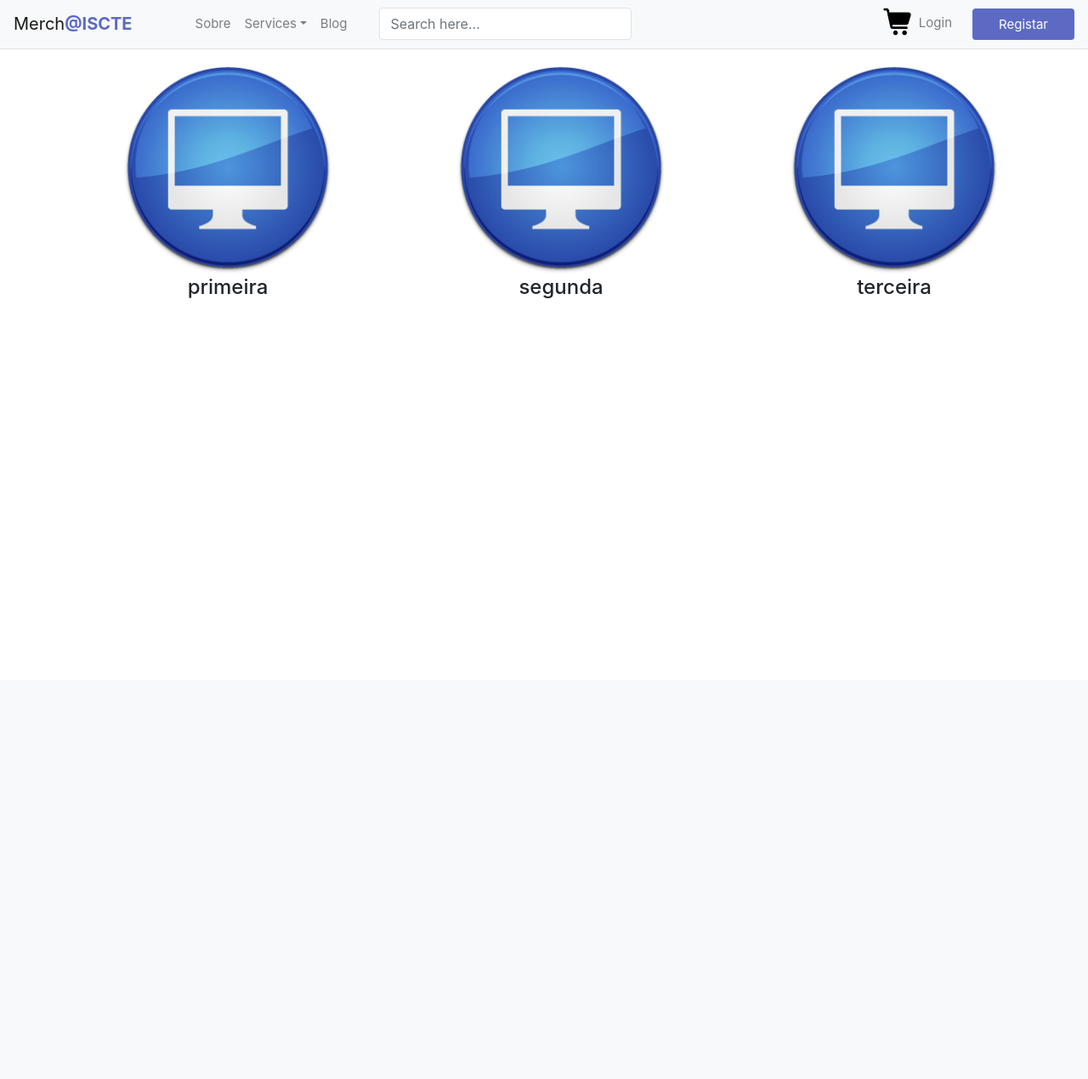
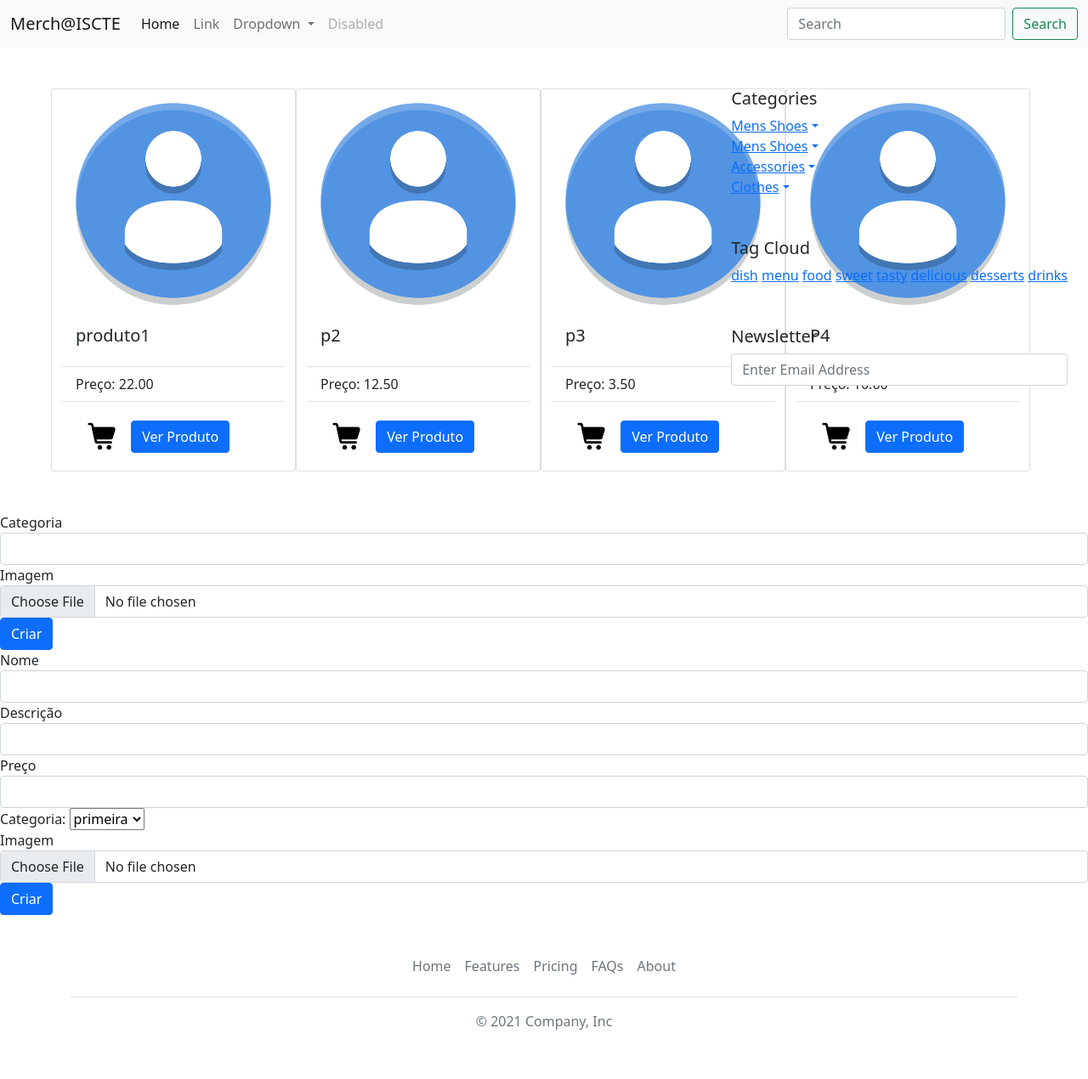
Before and after one commit to mspro1-iscte/DIAM_Projeto, a Django app: page /loja/ in a window 1280 px wide. Shown: the whole page at 85% size. Before the commit the page ends 351 px from the top, so only its background shows below. Run offline with Django 4.2, Linux system fonts and the light colour scheme; data comes from the database, SQL or seed files in the repository; both versions use the stored data as it was after the commit; some libraries are stand-ins or nearby versions.

Commit message:
FrontEnd rebuild

```diff
--- a/Projeto/Merch_ISCTE/loja/templates/loja/index.html
+++ /dev/null
@@ -1,195 +0,0 @@
-<!DOCTYPE html>
-<html lang="en">
-<head>
-    <meta charset="utf-8">
-    <meta content="width=device-width, initial-scale=1.0" name="viewport">
-    <title>
-        {% block title %}
-        Merch@ISCTE Main Page
-        {% endblock %}
-    </title>
-    <!-- Css -->
-    {% load static %}
-    <link href="{% static 'loja/css/style.css' %}" rel="stylesheet" type="text/css">
-    <!-- Header -->
-    <link href="https://fonts.googleapis.com/css?family=Varela+Round" rel="stylesheet">
-    <link href="https://stackpath.bootstrapcdn.com/bootstrap/4.5.0/css/bootstrap.min.css" rel="stylesheet">
-    <link href="https://fonts.googleapis.com/icon?family=Material+Icons" rel="stylesheet">
-    <link href="https://maxcdn.bootstrapcdn.com/font-awesome/4.7.0/css/font-awesome.min.css" rel="stylesheet">
-    <script src="https://code.jquery.com/jquery-3.5.1.min.js"></script>
-    <script src="https://cdn.jsdelivr.net/npm/popper.js@1.16.0/dist/umd/popper.min.js"></script>
-    <script src="https://stackpath.bootstrapcdn.com/bootstrap/4.5.0/js/bootstrap.min.js"></script>
-    <!-- Footer -->
-
-
-    <script>
-        // Prevent dropdown menu from closing when click inside the form
-        $(document).on("click", ".navbar-right .dropdown-menu", function (e) {
-            e.stopPropagation();
-        });
-    </script>
-</head>
-<body>
-
-{% block headerblock %}
-
-<header class="section-header">
-
-    <nav class="navbar navbar-expand-lg navbar-light bg-light">
-        <a class="navbar-brand" href="{% url 'loja:index' %}">Merch<b>@ISCTE</b></a>
-        <button class="navbar-toggler" data-target="#navbarCollapse" data-toggle="collapse" type="button">
-            <span class="navbar-toggler-icon"></span>
-        </button>
-        <!-- Collection of nav links, forms, and other content for toggling -->
-        <div class="collapse navbar-collapse justify-content-start" id="navbarCollapse">
-            <div class="navbar-nav">
-                <a class="nav-item nav-link" href="#sobre">Sobre</a>
-                <div class="nav-item dropdown">
-                    <a class="nav-item nav-link dropdown-toggle" data-toggle="dropdown" href="#">Services</a>
-                    <div class="dropdown-menu">
-                        <a class="dropdown-item" href="#">Web Design</a>
-                    </div>
-                </div>
-                <a class="nav-item nav-link" href="#">Blog</a>
-            </div>
-            <form class="navbar-form form-inline">
-                <div class="input-group search-box">
-                    <input class="form-control" id="search" placeholder="Search here..." type="text">
-                    <div class="input-group-append">
-                        <span class="input-group-text"><i class="material-icons">&#xE8B6;</i></span>
-                    </div>
-                </div>
-            </form>
-            <div class="navbar-nav action-buttons ml-auto">
-                <a href="{% url 'loja:carrinho' %}">
-                    <img width="35" height="35" src="{{'/static/media/shoppingcart.png'}}">
-                </a>
-
-                {% if not request.user.is_authenticated %}
-                <a class="nav-item nav-link dropdown-toggle mr-3" data-toggle="dropdown" href="#">Login</a>
-                <div class="dropdown-menu login-form">
-                    <form action="{% url 'loja:loginview' %}" method="post">
-                        {% csrf_token %}
-                        <div class="form-group">
-                            <label>Username</label>
-                            <input class="form-control" id="username" name="username" required="required" type="text">
-                        </div>
-                        <div class="form-group">
-                            <div class="clearfix">
-                                <label>Password</label>
-                                <a class="float-right text-muted" href="#"><small>Forgot?</small></a>
-                            </div>
-                            <input class="form-control" id="pass" name="pass" required="required" type="password">
-                        </div>
-                        <input class="btn btn-primary btn-block" type="submit" value="Login">
-                    </form>
-                </div>
-                <a class="btn btn-primary" href="{% url 'loja:registaruser' %}">Registar</a>
-                {% else %}
-                <a class="nav-item nav-link active" href="{% url 'loja:perfil' %}">Perfil</a>
-                <a class="nav-item nav-link dropdown-toggle mr-3" href="{% url 'loja:logoutview' %}">Logout</a>
-                {% endif %}
-
-            </div>
-        </div>
-    </nav>
-</header>
-
-{% if request.user.is_authenticated %}
-{% if request.user.is_superuser %}
-<h2> Olá admin </h2>
-{% else %}
-<h2> Olá {{ request.user.username}} </h2>
-{% endif %}
-{% else %}
-{% endif %}
-
-<p>{{ request.session.name }}</p>
-
-{% endblock %}
-
-{% block blocobody %}
-
-{% if request.user.is_superuser %}
-
-<div class="navbar-nav action-buttons ml-auto">
-    <a class="nav-item nav-link dropdown-toggle mr-3" data-toggle="dropdown" href="#">Criar Categoria</a>
-    <div class="dropdown-menu categoria-form">
-        <form action="{% url 'loja:nova_categoria' %}" enctype="multipart/form-data" method="post">
-            {% csrf_token %}
-            <div class="form-group">
-                <label>Categoria</label>
-                <input class="form-control" id="categoria_nome" name="categoria_nome" required="required"
-                       type="text">
-                <label>Imagem</label>
-                <input class="form-control" id="categoria_file" name="categoria_file" type="file">
-            </div>
-            <input class="btn btn-primary btn-block" type="submit" value="Criar">
-        </form>
-    </div>
-</div>
-
-{% if uploaded_file_url %}
-<p>File uploaded at: <a href="{{ uploaded_file_url }}">{{ uploaded_file_url }}</a></p>
-{% endif %}
-
-<div class="navbar-nav action-buttons ml-auto">
-    <a class="nav-item nav-link dropdown-toggle mr-3" data-toggle="dropdown" href="#">Criar Produto</a>
-    <div class="dropdown-menu categoria-form">
-        <form action="{% url 'loja:novo_produto' %}" method="post">
-            {% csrf_token %}
-            <div class="form-group">
-                <label>Nome</label>
-                <input class="form-control" id="produto_nome" name="produto_nome" required="required" type="text">
-                <label>Descrição</label>
-                <input class="form-control" id="produto_texto" name="produto_texto" type="text">
-                <label>Preço</label>
-                <input class="form-control" id="preco_data" name="preco_data" required="required" type="number" min="0.01" step="0.01">
-                <label for="categoria_select">Categoria:</label>
-                <select id="categoria_select" name="categoria_select">
-                    {% if lista_categoria %}
-                    {% for categoria in lista_categoria %}
-                    <option value="{{ categoria.id }}">{{ categoria.categoria_nome }}</option>
-                    {% endfor %}
-                    {% endif %}
-                </select>
-                <br>
-                <label>Imagem</label>
-                <input class="form-control" id="produto_file" name="file" type="file">
-            </div>
-            <input class="btn btn-primary btn-block" type="submit" value="Criar">
-        </form>
-    </div>
-</div>
-
-{% endif %}
-
-{% if lista_categoria %}
-<ul class="common-list">
-    {% for categoria in lista_categoria %}
-    <li class="common-list-item">
-        <a href="{% url 'loja:detalhe_categoria' categoria.id %}">
-            <img width="250" height="250" src="{{ categoria.foto }}">
-        </a>
-        <h4>{{ categoria.categoria_nome }}</h4>
-    </li>
-
-    {% endfor %}
-</ul>
-{% else %}
-<p>Não há categorias disponíveis.</p>
-{% endif %}
-
-
-{% endblock %}
-
-
-
-
-{% block footer %}
-
-
-{% endblock %}
-
-</body>
-</html>
--- /dev/null
+++ b/Projeto/Merch_ISCTE/loja/templates/loja/teste.html
@@ -0,0 +1,232 @@
+<!doctype html>
+<html lang="en">
+<head>
+    <!-- Required meta tags -->
+    <meta charset="utf-8">
+    <meta name="viewport" content="width=device-width, initial-scale=1">
+
+    <!-- Bootstrap CSS -->
+    <link href="https://cdn.jsdelivr.net/npm/bootstrap@5.1.3/dist/css/bootstrap.min.css" rel="stylesheet"
+          integrity="sha384-1BmE4kWBq78iYhFldvKuhfTAU6auU8tT94WrHftjDbrCEXSU1oBoqyl2QvZ6jIW3" crossorigin="anonymous">
+
+    <title>Hello, world!</title>
+</head>
+<body>
+<nav class="navbar navbar-expand-lg navbar-light bg-light">
+    <div class="container-fluid">
+        <a class="navbar-brand" href="#">Merch@ISCTE</a>
+        <button class="navbar-toggler" type="button" data-bs-toggle="collapse" data-bs-target="#navbarSupportedContent"
+                aria-controls="navbarSupportedContent" aria-expanded="false" aria-label="Toggle navigation">
+            <span class="navbar-toggler-icon"></span>
+        </button>
+        <div class="collapse navbar-collapse" id="navbarSupportedContent">
+            <ul class="navbar-nav me-auto mb-2 mb-lg-0">
+                <li class="nav-item">
+                    <a class="nav-link active" aria-current="page" href="#">Home</a>
+                </li>
+                <li class="nav-item">
+                    <a class="nav-link" href="#">Link</a>
+                </li>
+                <li class="nav-item dropdown">
+                    <a class="nav-link dropdown-toggle" href="#" id="navbarDropdown" role="button"
+                       data-bs-toggle="dropdown" aria-expanded="false">
+                        Dropdown
+                    </a>
+                    <ul class="dropdown-menu" aria-labelledby="navbarDropdown">
+                        <li><a class="dropdown-item" href="#">Action</a></li>
+                        <li><a class="dropdown-item" href="#">Another action</a></li>
+                        <li>
+                            <hr class="dropdown-divider">
+                        </li>
+                        <li><a class="dropdown-item" href="#">Something else here</a></li>
+                    </ul>
+                </li>
+                <li class="nav-item">
+                    <a class="nav-link disabled">Disabled</a>
+                </li>
+            </ul>
+            <form class="d-flex">
+                <input class="form-control me-2" type="search" placeholder="Search" aria-label="Search">
+                <button class="btn btn-outline-success" type="submit">Search</button>
+            </form>
+        </div>
+    </div>
+</nav>
+
+<div class="container-fluid d-md-flex align-items-stretch">
+
+    <div id="content" class="p-4 p-md-5 pt-5">
+
+        {% if lista_produto %}
+        <div class="row justify-content-center" style="margin-left:0px;margin-right:0px;">
+            {% for produto in lista_produto %}
+
+            <div class="card" style="width: 18rem;">
+                <img src="{{ produto.foto }}" class="card-img-top" alt="...">
+                <div class="card-body">
+                    <h5 class="card-title">{{ produto.produto_nome }}</h5>
+                </div>
+                <ul class="list-group list-group-flush">
+                    <li class="list-group-item">Preço: {{ produto.preco_data }}</li>
+                </ul>
+                <div class="card-body">
+                    <a href="{% url 'loja:carrinho' %}" class="btn ">
+                        <img width="35" height="35" src="{{'/static/media/shoppingcart.png'}}">
+                    </a>
+                    <a href="" class="btn btn-primary">Ver Produto</a>
+
+                </div>
+            </div>
+
+            {% endfor %}
+        </div>
+        {% else %}
+        <p>Não há categorias disponíveis.</p>
+        {% endif %}
+    </div>
+    <nav id="sidebar" class="position-absolute end-0">
+        <div class="p-4 pt-5">
+            <h5>Categories</h5>
+            <ul class="list-unstyled components mb-5">
+                <li>
+                    <a href="#pageSubmenu1" data-toggle="collapse" aria-expanded="false"
+                       class="dropdown-toggle collapsed">Mens Shoes</a>
+                    <ul class="list-unstyled collapse" id="pageSubmenu1" style="">
+                        <li><a href="#"><span class="fa fa-chevron-right mr-2"></span> Casual</a></li>
+                        <li><a href="#"><span class="fa fa-chevron-right mr-2"></span> Football</a></li>
+                        <li><a href="#"><span class="fa fa-chevron-right mr-2"></span> Jordan</a></li>
+                        <li><a href="#"><span class="fa fa-chevron-right mr-2"></span> Lifestyle</a></li>
+                        <li><a href="#"><span class="fa fa-chevron-right mr-2"></span> Running</a></li>
+                        <li><a href="#"><span class="fa fa-chevron-right mr-2"></span> Soccer</a></li>
+                        <li><a href="#"><span class="fa fa-chevron-right mr-2"></span> Sports</a></li>
+                    </ul>
+                </li>
+                <li>
+                    <a href="#pageSubmenu2" data-toggle="collapse" aria-expanded="false"
+                       class="dropdown-toggle collapsed">Mens Shoes</a>
+                    <ul class="list-unstyled collapse" id="pageSubmenu2" style="">
+                        <li><a href="#"><span class="fa fa-chevron-right mr-2"></span> Casual</a></li>
+                        <li><a href="#"><span class="fa fa-chevron-right mr-2"></span> Football</a></li>
+                        <li><a href="#"><span class="fa fa-chevron-right mr-2"></span> Jordan</a></li>
+                        <li><a href="#"><span class="fa fa-chevron-right mr-2"></span> Lifestyle</a></li>
+                        <li><a href="#"><span class="fa fa-chevron-right mr-2"></span> Running</a></li>
+                        <li><a href="#"><span class="fa fa-chevron-right mr-2"></span> Soccer</a></li>
+                        <li><a href="#"><span class="fa fa-chevron-right mr-2"></span> Sports</a></li>
+                    </ul>
+                </li>
+                <li>
+                    <a href="#pageSubmenu3" data-toggle="collapse" aria-expanded="false"
+                       class="dropdown-toggle collapsed">Accessories</a>
+                    <ul class="list-unstyled collapse" id="pageSubmenu3" style="">
+                        <li><a href="#"><span class="fa fa-chevron-right mr-2"></span> Nicklace</a></li>
+                        <li><a href="#"><span class="fa fa-chevron-right mr-2"></span> Ring</a></li>
+                        <li><a href="#"><span class="fa fa-chevron-right mr-2"></span> Bag</a></li>
+                        <li><a href="#"><span class="fa fa-chevron-right mr-2"></span> Sacks</a></li>
+                        <li><a href="#"><span class="fa fa-chevron-right mr-2"></span> Lipstick</a></li>
+                    </ul>
+                </li>
+                <li>
+                    <a href="#pageSubmenu4" data-toggle="collapse" aria-expanded="false"
+                       class="dropdown-toggle collapsed">Clothes</a>
+                    <ul class="list-unstyled collapse" id="pageSubmenu4" style="">
+                        <li><a href="#"><span class="fa fa-chevron-right mr-2"></span> Jeans</a></li>
+                        <li><a href="#"><span class="fa fa-chevron-right mr-2"></span> T-shirt</a></li>
+                        <li><a href="#"><span class="fa fa-chevron-right mr-2"></span> Jacket</a></li>
+                        <li><a href="#"><span class="fa fa-chevron-right mr-2"></span> Shoes</a></li>
+                        <li><a href="#"><span class="fa fa-chevron-right mr-2"></span> Sweater</a></li>
+                    </ul>
+                </li>
+            </ul>
+            <div class="mb-5">
+                <h5>Tag Cloud</h5>
+                <div class="tagcloud">
+                    <a href="#" class="tag-cloud-link">dish</a>
+                    <a href="#" class="tag-cloud-link">menu</a>
+                    <a href="#" class="tag-cloud-link">food</a>
+                    <a href="#" class="tag-cloud-link">sweet</a>
+                    <a href="#" class="tag-cloud-link">tasty</a>
+                    <a href="#" class="tag-cloud-link">delicious</a>
+                    <a href="#" class="tag-cloud-link">desserts</a>
+                    <a href="#" class="tag-cloud-link">drinks</a>
+                </div>
+            </div>
+            <div class="mb-5">
+                <h5>Newsletter</h5>
+                <form action="#" class="subscribe-form">
+                    <div class="form-group d-flex">
+                        <div class="icon"><span class="icon-paper-plane"></span></div>
+                        <input type="text" class="form-control" placeholder="Enter Email Address">
+                    </div>
+                </form>
+            </div>
+        </div>
+    </nav>
+</div>
+
+<form action="{% url 'loja:nova_categoria' %}" enctype="multipart/form-data" method="post">
+    {% csrf_token %}
+    <div class="form-group">
+        <label>Categoria</label>
+        <input class="form-control" id="categoria_nome" name="categoria_nome" required="required"
+               type="text">
+        <label>Imagem</label>
+        <input class="form-control" id="categoria_file" name="categoria_file" type="file">
+    </div>
+    <input class="btn btn-primary btn-block" type="submit" value="Criar">
+</form>
+
+<form action="{% url 'loja:novo_produto' %}" method="post">
+    {% csrf_token %}
+    <div class="form-group">
+        <label>Nome</label>
+        <input class="form-control" id="produto_nome" name="produto_nome" required="required" type="text">
+        <label>Descrição</label>
+        <input class="form-control" id="produto_texto" name="produto_texto" type="text">
+        <label>Preço</label>
+        <input class="form-control" id="preco_data" name="preco_data" required="required" type="number"
+               min="0.01" step="0.01">
+        <label for="categoria_select">Categoria:</label>
+        <select id="categoria_select" name="categoria_select">
+            {% if lista_categoria %}
+            {% for categoria in lista_categoria %}
+            <option value="{{ categoria.id }}">{{ categoria.categoria_nome }}</option>
+            {% endfor %}
+            {% endif %}
+        </select>
+        <br>
+        <label>Imagem</label>
+        <input class="form-control" id="produto_file" name="file" type="file">
+    </div>
+    <input class="btn btn-primary btn-block" type="submit" value="Criar">
+</form>
+
+<!-- Optional JavaScript; choose one of the two! -->
+
+<!-- Option 1: Bootstrap Bundle with Popper -->
+<script src="https://cdn.jsdelivr.net/npm/bootstrap@5.1.3/dist/js/bootstrap.bundle.min.js"
+        integrity="sha384-ka7Sk0Gln4gmtz2MlQnikT1wXgYsOg+OMhuP+IlRH9sENBO0LRn5q+8nbTov4+1p"
+        crossorigin="anonymous"></script>
+
+<!-- Option 2: Separate Popper and Bootstrap JS -->
+<!--
+<script src="https://cdn.jsdelivr.net/npm/@popperjs/core@2.10.2/dist/umd/popper.min.js" integrity="sha384-7+zCNj/IqJ95wo16oMtfsKbZ9ccEh31eOz1HGyDuCQ6wgnyJNSYdrPa03rtR1zdB" crossorigin="anonymous"></script>
+<script src="https://cdn.jsdelivr.net/npm/bootstrap@5.1.3/dist/js/bootstrap.min.js" integrity="sha384-QJHtvGhmr9XOIpI6YVutG+2QOK9T+ZnN4kzFN1RtK3zEFEIsxhlmWl5/YESvpZ13" crossorigin="anonymous"></script>
+-->
+
+<div class="container">
+    <footer class="py-3 my-4">
+        <ul class="nav justify-content-center border-bottom pb-3 mb-3">
+            <li class="nav-item"><a href="#" class="nav-link px-2 text-muted">Home</a></li>
+            <li class="nav-item"><a href="#" class="nav-link px-2 text-muted">Features</a></li>
+            <li class="nav-item"><a href="#" class="nav-link px-2 text-muted">Pricing</a></li>
+            <li class="nav-item"><a href="#" class="nav-link px-2 text-muted">FAQs</a></li>
+            <li class="nav-item"><a href="#" class="nav-link px-2 text-muted">About</a></li>
+        </ul>
+        <p class="text-center text-muted">© 2021 Company, Inc</p>
+    </footer>
+</div>
+
+</body>
+
+
+</html>
--- a/Projeto/Merch_ISCTE/loja/urls.py
+++ b/Projeto/Merch_ISCTE/loja/urls.py
@@ -4,7 +4,8 @@ from . import views
 app_name = 'loja'
 urlpatterns = [
     # ex: loja/
-    path("", views.index, name="index"),
+    #path("", views.index, name="index"),
+    path("", views.teste, name="teste"),
 
     # ex: loja/registaruser
     path('registaruser', views.registaruser, name='registaruser'),
--- a/Projeto/Merch_ISCTE/loja/views.py
+++ b/Projeto/Merch_ISCTE/loja/views.py
@@ -13,6 +13,13 @@ def index(request):
     lista_categoria = Categoria.objects.all()
     context = {'lista_categoria': lista_categoria}
     return render(request, 'loja/index.html', context)
+
+
+def teste(request):
+    lista_categoria = Categoria.objects.all()
+    lista_produto = Produto.objects.all()
+    context = {'lista_categoria': lista_categoria, 'lista_produto': lista_produto}
+    return render(request, 'loja/teste.html', context)
 
 
 def loginview(request):
@@ -101,6 +108,7 @@ def adicionar_carrinho(request, produto_id):
         lista_carrinho = request.session['lista_carrinho']
         lista_carrinho.append(produto)
         request.session['lista_carrinho'] = lista_carrinho
+        print(lista_carrinho)
     return render(request, 'loja/detalhe_produto.html', {'produto': produto})
 
 
```
Also changed, not shown: Projeto/Merch_ISCTE/loja/static/loja/css/style.css (+55 -0 lines), Projeto/Merch_ISCTE/db.sqlite3.
